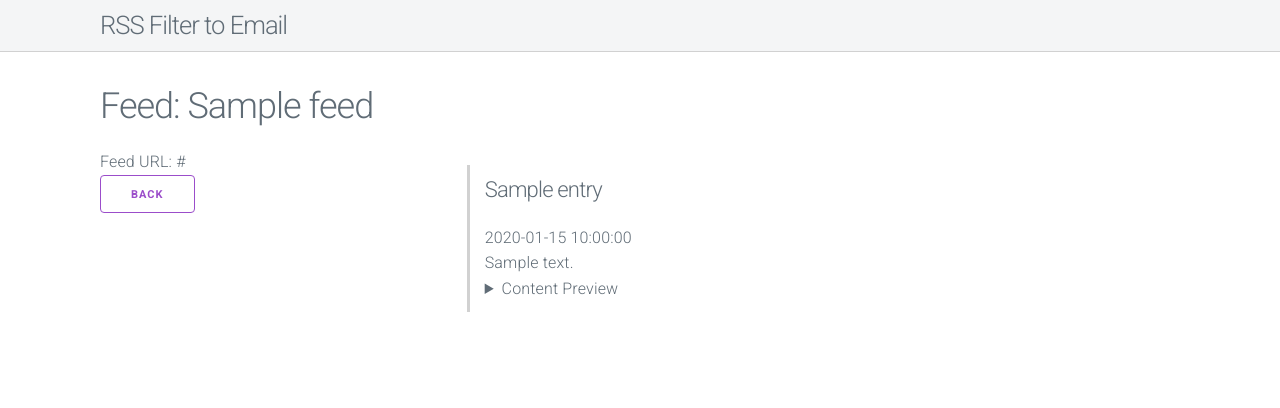
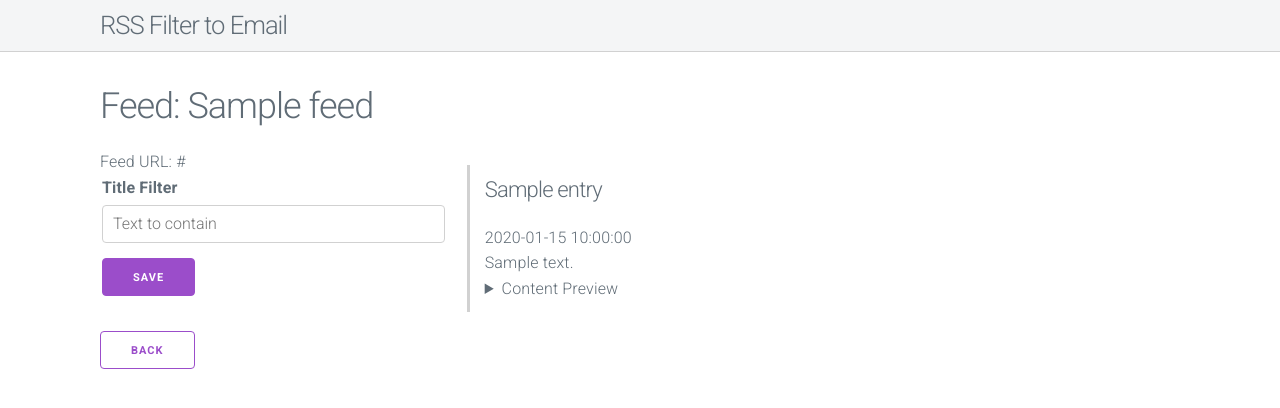
Before and after one commit to ezimir/rss-filter-to-email, a Flask app: template templates/show_feed.html in a window 1280 px wide. Shown: the top 408 px of the page. Run offline with Flask 2, Linux system fonts and the light colour scheme; the template is opened without the code that fills it: values that come from a table or form of the project are taken from there, most other values are stand-ins (such as "Sample title", 1, 10 or a date in 2020); some libraries are stand-ins or nearby versions.

Commit message:
Allow feed filtering

```diff
--- a/app.py
+++ b/app.py
@@ -12,6 +12,7 @@ from flask import flash, render_template, redirect, url_for
 from flask_wtf import FlaskForm
 from flask_wtf.csrf import CSRFProtect
 from wtforms import validators
+from wtforms.fields import StringField
 from wtforms.fields.html5 import URLField
 
 
@@ -72,10 +73,31 @@ def add_feed():
         return redirect(url_for('home'))
     return render_template('add_feed.html', form = form)
 
-@app.route('/feed/<feed_id>')
+
+class FilterFeedForm(FlaskForm):
+    title = StringField('Title Filter', [
+        validators.Optional(),
+    ])
+
+@app.route('/feed/<feed_id>', methods = ['GET', 'POST'])
 def show_feed(feed_id):
     feeds = json.load(open(DATA_FILE))['feeds']
     feed = list(filter(lambda feed: feed['id'] == feed_id, feeds))[0]
+
+    form = FilterFeedForm(request.form)
+    if request.method == 'POST' and form.validate():
+        feed['filter'] = form.data['title']
+        with open(DATA_FILE, 'w+') as f:
+            f.truncate(0)
+            json.dump({'feeds': feeds}, f, indent = 4)
+
+        flash('Filter saved!')
+        return redirect(url_for('show_feed', feed_id = feed_id))
+
+    form.title.process_data(feed.get('filter'))
+
     data = feedparser.parse(feed['url'])
     feed['entries'] = data['entries']
-    return render_template('show_feed.html', feed = feed)
+    if feed.get('filter'):
+        feed['entries'] = filter(lambda entry: feed['filter'] in entry['title'], feed['entries'])
+    return render_template('show_feed.html', feed = feed, form = form)
--- a/templates/show_feed.html
+++ b/templates/show_feed.html
@@ -9,6 +9,16 @@
             <article id="feed">
                 Feed URL: {{ feed.url }}
             </article>
+
+            <form autocomplete="off" method="post">
+                {{ form.csrf_token }}
+
+                <fieldset>
+                    {{ render_field(form.title, placeholder='Text to contain') }}
+
+                    <button class="button-primary" type="submit"> Save </button>
+                </fieldset>
+            </form>
 
             <nav role="navigation">
                 <a class="button button-outline" href="{{ url_for('home') }}"> Back </a>
```
